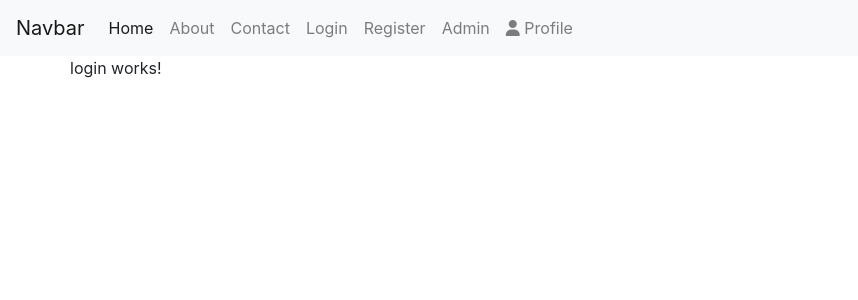
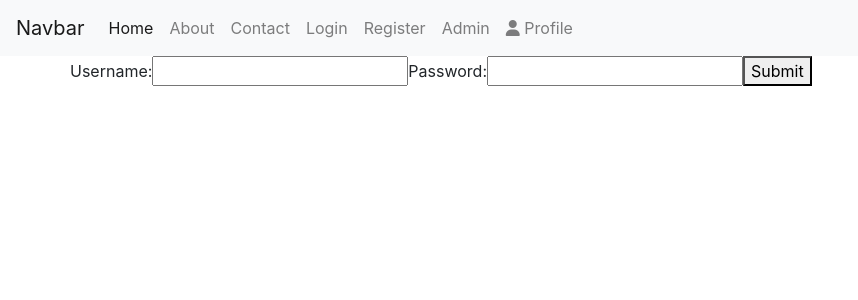
Before and after one commit to liamvdm2/prince-pres, an Angular app in the folder prince/: page /login in a window 1280 px wide. Shown: the top 300 px of the page, without its empty margins (0-858 px from the left). Built offline with nearby package versions, Linux system fonts and the light colour scheme.

Commit message:
login works and the login route

```diff
--- a/prince/src/app/login/login.component.html
+++ b/prince/src/app/login/login.component.html
@@ -1 +1,14 @@
-<p>login works!</p>
+<form (ngSubmit)="onSubmit()">
+
+
+    <label for="username">Username:</label>
+    <input id="username" [(ngModel)]="username" name="username" type="text" required>
+
+
+    <label for="password">Password:</label>
+    <input id="password" [(ngModel)]="password" name="password" type="password" required>
+
+    <button type="submit">Submit</button>
+
+    <!-- TODO: add a button to go back -->
+</form>
--- a/prince/src/app/login/login.component.ts
+++ b/prince/src/app/login/login.component.ts
@@ -1,12 +1,49 @@
 import { Component } from '@angular/core';
+import { HttpClient, HttpClientModule } from '@angular/common/http';
+import { FormsModule } from '@angular/forms';
+import { RouterModule, Router } from '@angular/router';
 
 @Component({
   selector: 'app-login',
   standalone: true,
-  imports: [],
+  imports: [HttpClientModule, FormsModule, RouterModule],
   templateUrl: './login.component.html',
   styleUrl: './login.component.css'
 })
 export class LoginComponent {
 
+  username: any;
+  password: any;
+
+
+
+
+
+  constructor(private http: HttpClient, private router: Router) { }
+
+
+
+
+  onSubmit() {
+
+    const credentials = {
+      username: this.username,
+      password: this.password
+    };
+
+    this.http.post('http://127.0.0.1:8000/api/login', credentials).subscribe(
+      res => {
+        console.log(res);
+        // Navigate to profile page
+        this.router.navigate(['/userprofile']);
+      },
+      err => {
+        console.error("oops there was an error!");
+        // Handle failed login here
+      }
+    );
+
+    this.username = '';
+    this.password = '';
 }
+}
```
Also changed, not shown: 1 other file (tests, documents, lock files or other folders).
